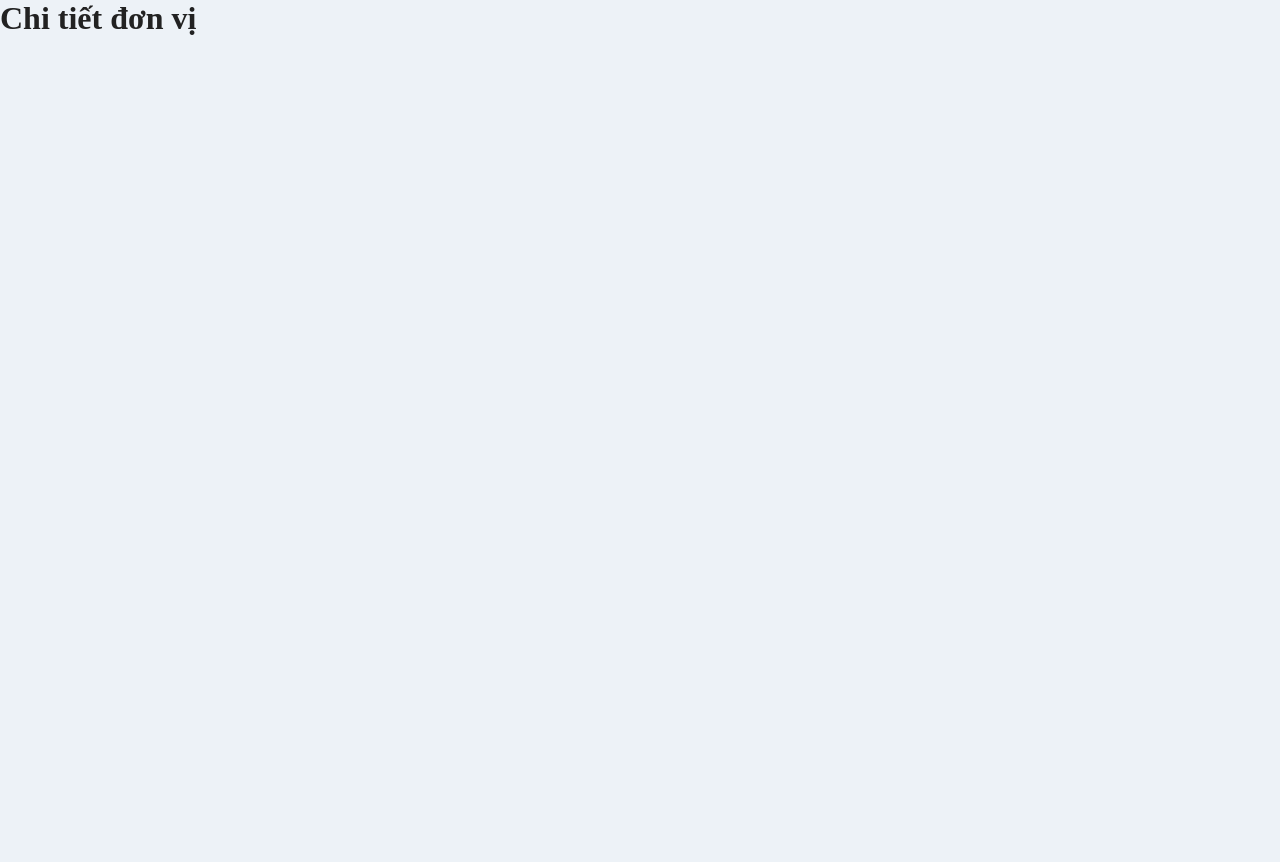
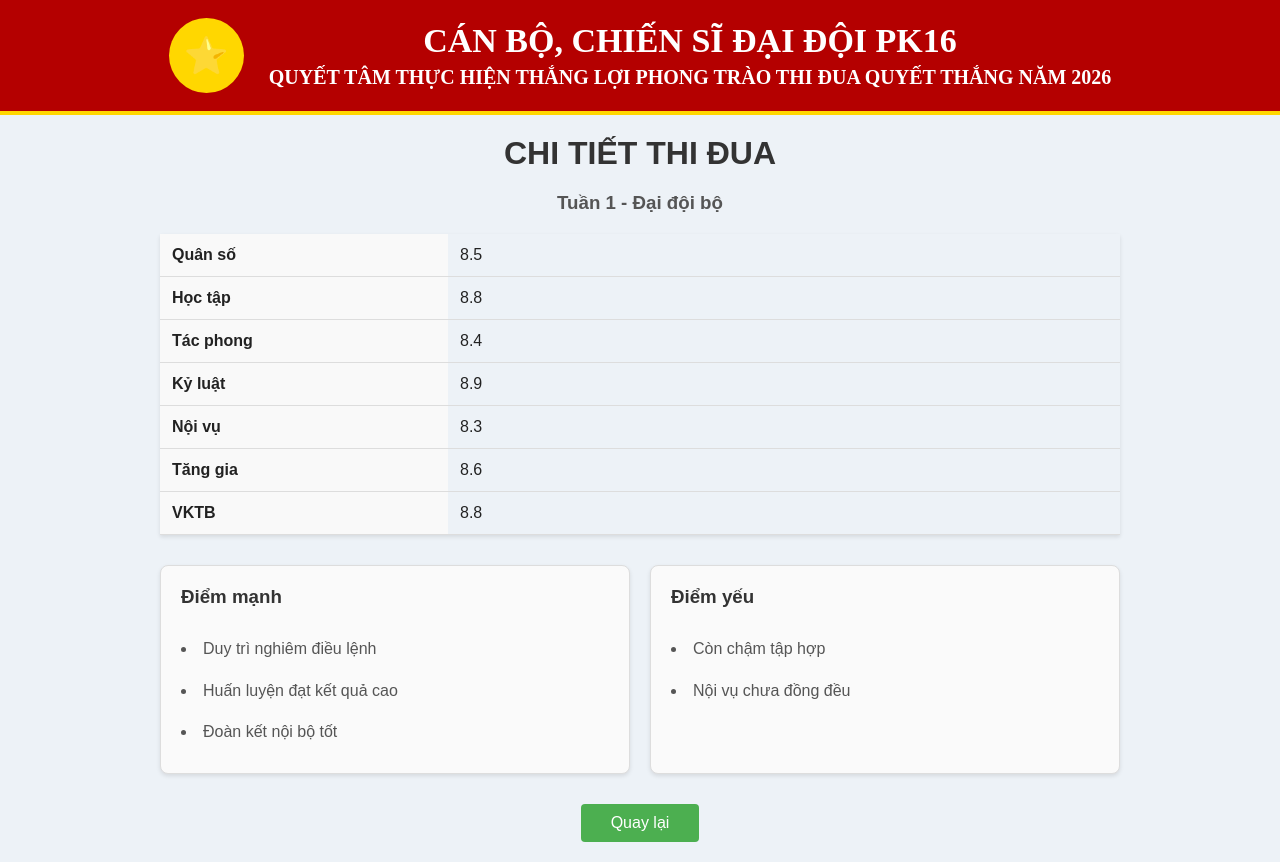
Before and after one commit to NguyenTienDat301/my-react-app, a React (Vite) app: page /weeks/1/unit/1 in a window 1280 px wide. Before the commit the page ends 800 px from the top, so only its background shows below. Built offline with nearby package versions, Linux system fonts and the light colour scheme; data requests are answered from the project's data file.

Commit message:
unitdetail

```diff
--- a/src/components/ScoreTable.tsx
+++ b/src/components/ScoreTable.tsx
@@ -1,5 +1,6 @@
 import React from "react";
 import type { Score } from "../types/interface";
+import { useNavigate } from "react-router-dom";
 
 interface ScoreTableProps {
   scores: Score[];
@@ -36,6 +37,7 @@ const ScoreTable: React.FC<ScoreTableProps> = ({
 
     return "III";
   };
+  const navigate = useNavigate();
 
   return (
     <section className="center-panel">
@@ -66,7 +68,10 @@ const ScoreTable: React.FC<ScoreTableProps> = ({
                 <tr
                   key={item.id}
                   className={selectedId === item.id ? "active-row" : ""}
-                  onClick={() => setSelectedId(item.id)}
+                  onClick={() => {
+                    setSelectedId(item.id);
+                    navigate(`/weeks/${item.weekId}/unit/${item.id}`);
+                  }}
                 >
                   <td>{index + 1}</td>
 
--- a/src/pages/ThiDua.tsx
+++ b/src/pages/ThiDua.tsx
@@ -16,6 +16,47 @@ const ThiDua: React.FC = () => {
   const [selectedId, setSelectedId] = useState<number | null>(null);
   const [comments, setComments] = useState<CommentItem[]>([]);
   const [currentWeek, setCurrentWeek] = useState<Week | null>(null);
+  const [weeks, setWeeks] = useState<Week[]>([]);
+  const [selectedDate, setSelectedDate] = useState<string>("");
+
+  const fetchWeekData = async (week: Week) => {
+    try {
+      setLoading(true);
+      setCurrentWeek(week);
+
+      // Lấy điểm
+      const scoreRes = await fetch(
+        `http://localhost:3001/scores?weekId=${week.id}`,
+      );
+
+      if (!scoreRes.ok) {
+        throw new Error("Không lấy được điểm");
+      }
+
+      const scoreData: Score[] = await scoreRes.json();
+      setScores(scoreData);
+
+      if (scoreData.length > 0) {
+        setSelectedId(scoreData[0].id);
+      }
+
+      // Lấy nhận xét
+      const commentRes = await fetch(
+        `http://localhost:3001/comments?weekId=${week.id}`,
+      );
+
+      if (!commentRes.ok) {
+        throw new Error("Không lấy được nhận xét");
+      }
+
+      const commentData: CommentItem[] = await commentRes.json();
+      setComments(commentData);
+    } catch (error) {
+      console.error(error);
+    } finally {
+      setLoading(false);
+    }
+  };
 
   useEffect(() => {
     const fetchCurrentWeek = async () => {
@@ -27,53 +68,33 @@ const ThiDua: React.FC = () => {
           throw new Error("Không lấy được tuần");
         }
 
-        const weeks: Week[] = await weekRes.json();
+        const weekList: Week[] = await weekRes.json();
+        setWeeks(weekList);
 
-        if (weeks.length === 0) return;
+        if (weekList.length === 0) return;
 
         // Tuần mới nhất
-        const latestWeek = [...weeks].sort((a, b) => b.id - a.id)[0];
+        const latestWeek = [...weekList].sort((a, b) => b.id - a.id)[0];
 
-        setCurrentWeek(latestWeek);
-
-        // Lấy điểm
-        const scoreRes = await fetch(
-          `http://localhost:3001/scores?weekId=${latestWeek.id}`,
-        );
-
-        if (!scoreRes.ok) {
-          throw new Error("Không lấy được điểm");
-        }
-
-        const scoreData: Score[] = await scoreRes.json();
-
-        setScores(scoreData);
-
-        if (scoreData.length > 0) {
-          setSelectedId(scoreData[0].id);
-        }
-
-        // Lấy nhận xét
-        const commentRes = await fetch(
-          `http://localhost:3001/comments?weekId=${latestWeek.id}`,
-        );
-
-        if (!commentRes.ok) {
-          throw new Error("Không lấy được nhận xét");
-        }
-
-        const commentData: CommentItem[] = await commentRes.json();
-
-        setComments(commentData);
+        await fetchWeekData(latestWeek);
       } catch (error) {
         console.error(error);
-      } finally {
-        setLoading(false);
       }
     };
 
     fetchCurrentWeek();
   }, []);
+
+  const handleDateChange = (e: React.ChangeEvent<HTMLInputElement>) => {
+    const selectedDateStr = e.target.value;
+    setSelectedDate(selectedDateStr);
+
+    // Tìm tuần chứa ngày được chọn
+    const selectedWeek = weeks.find((week) => week.date === selectedDateStr);
+    if (selectedWeek) {
+      fetchWeekData(selectedWeek);
+    }
+  };
 
   if (loading) {
     return <h2 className="loading">Đang tải dữ liệu...</h2>;
--- a/src/pages/UnitDetail.tsx
+++ b/src/pages/UnitDetail.tsx
@@ -1,5 +1,146 @@
-const UnitDetail = () => {
-  return <h1>Chi tiết đơn vị</h1>;
+import React, { useEffect, useState } from "react";
+import { useNavigate, useParams } from "react-router-dom";
+
+import Header from "../components/Header";
+import type { Score, CommentItem } from "../types/interface";
+
+import "../styles/detail.css";
+
+const UnitDetail: React.FC = () => {
+  const { weekId, scoreId } = useParams();
+  const navigate = useNavigate();
+
+  const [score, setScore] = useState<Score | null>(null);
+  const [comment, setComment] = useState<CommentItem | null>(null);
+
+  const [loading, setLoading] = useState(true);
+  const [error, setError] = useState("");
+
+  useEffect(() => {
+    const fetchData = async () => {
+      try {
+        // Điểm
+        const scoreRes = await fetch(`http://localhost:3001/scores/${scoreId}`);
+
+        if (!scoreRes.ok) {
+          throw new Error("Không lấy được điểm.");
+        }
+
+        const scoreData: Score = await scoreRes.json();
+
+        setScore(scoreData);
+
+        // Nhận xét
+        const commentRes = await fetch(
+          `http://localhost:3001/comments?weekId=${scoreData.weekId}&unit=${encodeURIComponent(scoreData.unit)}`,
+        );
+
+        if (!commentRes.ok) {
+          throw new Error("Không lấy được nhận xét.");
+        }
+
+        const commentData: CommentItem[] = await commentRes.json();
+
+        setComment(Array.isArray(commentData) ? commentData[0] ?? null : null);
+      } catch (err) {
+        if (err instanceof Error) {
+          setError(err.message);
+        } else {
+          setError("Có lỗi xảy ra.");
+        }
+      } finally {
+        setLoading(false);
+      }
+    };
+
+    fetchData();
+  }, [scoreId]);
+
+  if (loading) {
+    return <h2 className="loading">Đang tải...</h2>;
+  }
+
+  if (error) {
+    return <h2>{error}</h2>;
+  }
+
+  return (
+    <>
+      <Header />
+      <div className="detail-page">
+        <h1>CHI TIẾT THI ĐUA</h1>
+
+      <h3>
+        Tuần {weekId} - {score?.unit}
+      </h3>
+
+      <table className="detail-table">
+        <tbody>
+          <tr>
+            <td>Quân số</td>
+            <td>{score?.quanSo}</td>
+          </tr>
+
+          <tr>
+            <td>Học tập</td>
+            <td>{score?.hocTap}</td>
+          </tr>
+
+          <tr>
+            <td>Tác phong</td>
+            <td>{score?.tacPhong}</td>
+          </tr>
+
+          <tr>
+            <td>Kỷ luật</td>
+            <td>{score?.kyLuat}</td>
+          </tr>
+
+          <tr>
+            <td>Nội vụ</td>
+            <td>{score?.noiVu}</td>
+          </tr>
+
+          <tr>
+            <td>Tăng gia</td>
+            <td>{score?.tangGia}</td>
+          </tr>
+
+          <tr>
+            <td>VKTB</td>
+            <td>{score?.vkTrangBi}</td>
+          </tr>
+        </tbody>
+      </table>
+
+      <div className="comment-section">
+        <div className="comment-card">
+          <h3>Điểm mạnh</h3>
+
+          <ul>
+            {comment?.strong.map((item, index) => (
+              <li key={index}>{item}</li>
+            ))}
+          </ul>
+        </div>
+
+        <div className="comment-card">
+          <h3>Điểm yếu</h3>
+
+          <ul>
+            {comment?.weak.map((item, index) => (
+              <li key={index}>{item}</li>
+            ))}
+          </ul>
+        </div>
+      </div>
+
+      <button className="back-btn" onClick={() => navigate("/")}>
+        Quay lại
+      </button>
+      </div>
+    </>
+  );
 };
 
 export default UnitDetail;
--- /dev/null
+++ b/src/styles/detail.css
@@ -0,0 +1,113 @@
+.detail-page {
+  max-width: 1000px;
+  margin: 0 auto;
+  padding: 20px;
+  font-family: Arial, sans-serif;
+}
+
+.detail-page h1 {
+  text-align: center;
+  color: #333;
+  margin-bottom: 20px;
+}
+
+.detail-page h3 {
+  text-align: center;
+  color: #555;
+  margin-bottom: 20px;
+}
+
+.loading {
+  text-align: center;
+  color: #666;
+  margin-top: 50px;
+}
+
+.detail-table {
+  width: 100%;
+  border-collapse: collapse;
+  margin-bottom: 30px;
+  box-shadow: 0 2px 4px rgba(0, 0, 0, 0.1);
+}
+
+.detail-table tr {
+  border-bottom: 1px solid #ddd;
+}
+
+.detail-table td {
+  padding: 12px;
+  text-align: left;
+}
+
+.detail-table tr:hover {
+  background-color: #f5f5f5;
+}
+
+.detail-table td:first-child {
+  font-weight: bold;
+  width: 30%;
+  background-color: #f9f9f9;
+}
+
+.comment-section {
+  display: grid;
+  grid-template-columns: 1fr 1fr;
+  gap: 20px;
+  margin-bottom: 30px;
+}
+
+.comment-card {
+  padding: 20px;
+  border: 1px solid #ddd;
+  border-radius: 8px;
+  background-color: #fafafa;
+  box-shadow: 0 2px 4px rgba(0, 0, 0, 0.1);
+}
+
+.comment-card h3 {
+  margin-top: 0;
+  color: #333;
+  text-align: left;
+}
+
+.comment-card ul {
+  list-style-position: inside;
+  padding-left: 0;
+}
+
+.comment-card li {
+  padding: 8px 0;
+  color: #555;
+  line-height: 1.6;
+}
+
+.back-btn {
+  display: block;
+  margin: 0 auto;
+  padding: 10px 30px;
+  background-color: #4CAF50;
+  color: white;
+  border: none;
+  border-radius: 4px;
+  cursor: pointer;
+  font-size: 16px;
+  transition: background-color 0.3s;
+}
+
+.back-btn:hover {
+  background-color: #45a049;
+}
+
+@media (max-width: 768px) {
+  .comment-section {
+    grid-template-columns: 1fr;
+  }
+
+  .detail-page {
+    padding: 10px;
+  }
+
+  .detail-table td {
+    padding: 8px;
+  }
+}
--- a/src/types/interface.ts
+++ b/src/types/interface.ts
@@ -1,5 +1,6 @@
 export interface Score {
   id: number;
+  weekId: number;
   unit: string;
 
   quanSo: number;
```
